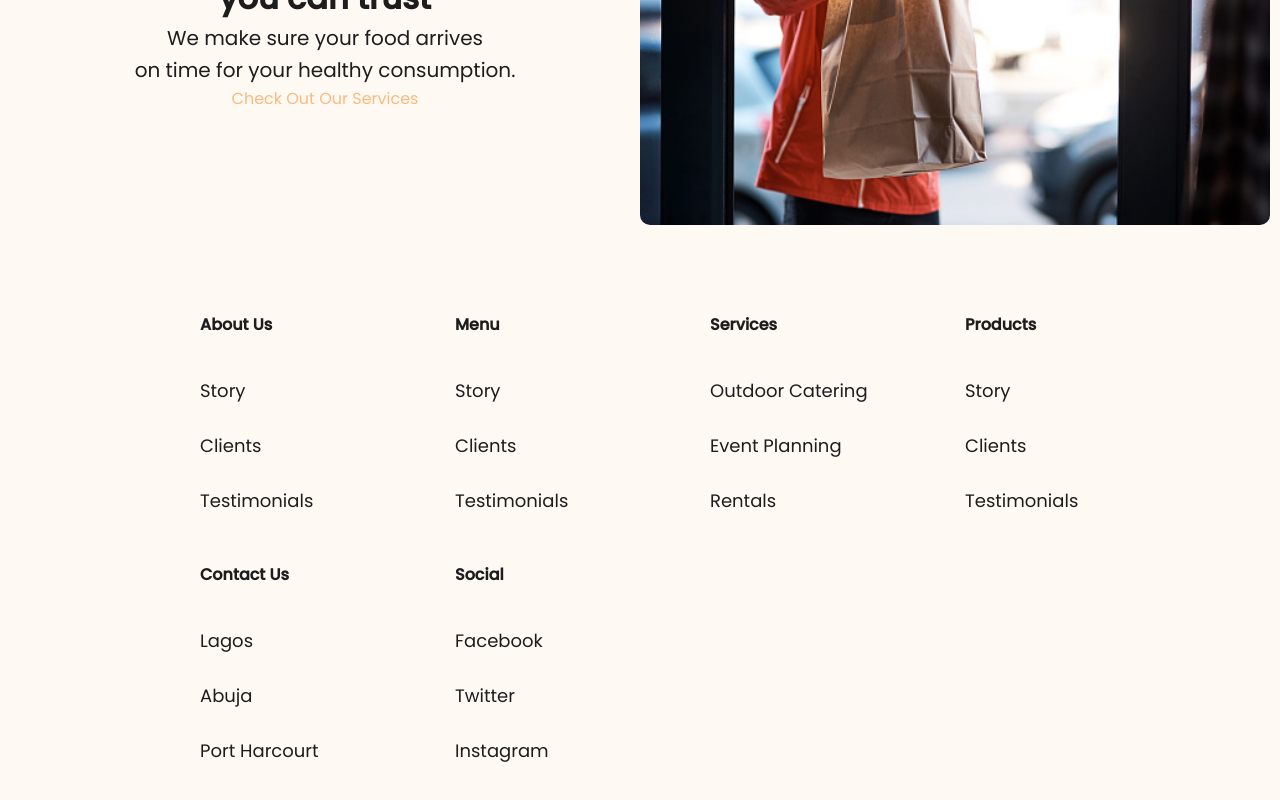
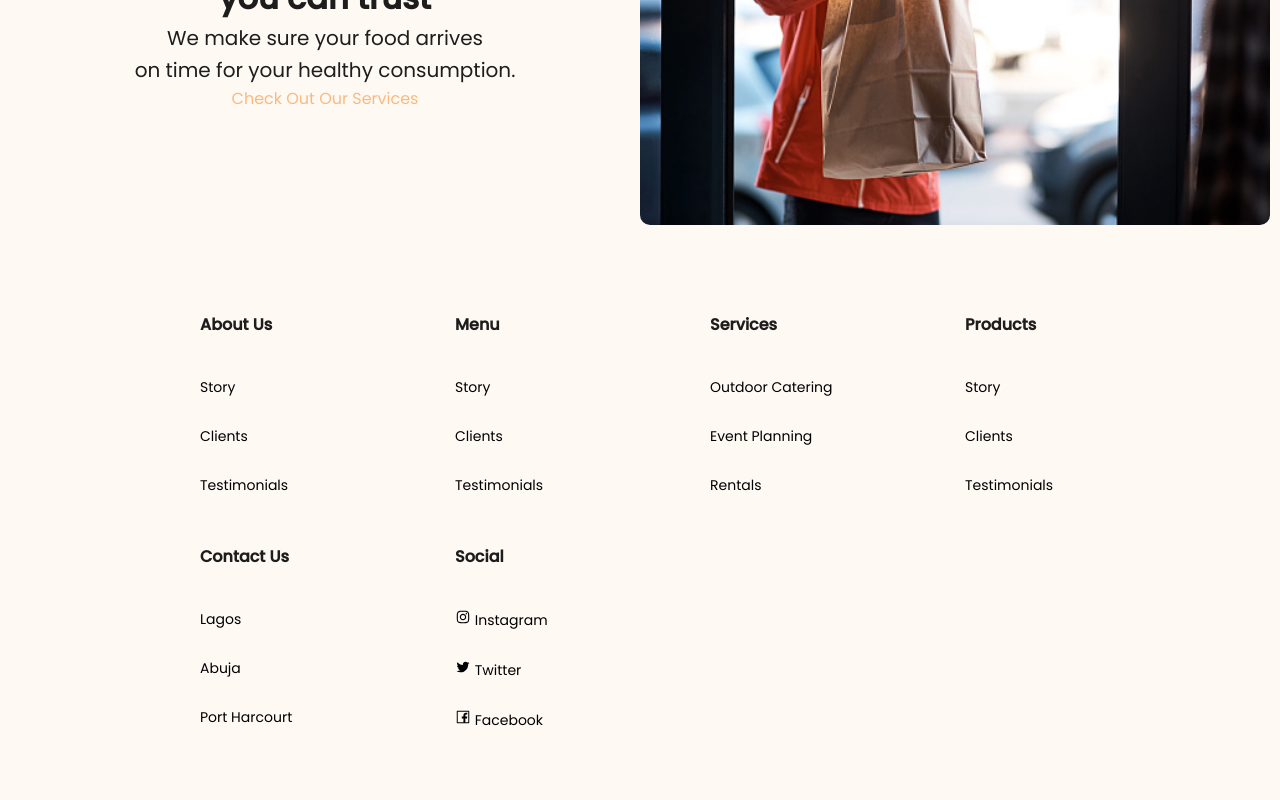
Before and after one commit to St80ene/fast-food-app, a React (Create React App) app: page / in a window 1280 px wide. Shown: the part 1606-2406 px from the top of the page. Built offline with nearby package versions, Linux system fonts and the light colour scheme.

Commit message:
added social icons to footer

```diff
--- a/src/components/Footer/FooterContainers/footer.js
+++ b/src/components/Footer/FooterContainers/footer.js
@@ -1,5 +1,10 @@
 import React from 'react';
 import Footer from '..';
+import {
+  AiOutlineTwitter,
+  AiOutlineFacebook,
+  AiOutlineInstagram,
+} from 'react-icons/ai';
 
 function FooterContainer() {
   return (
@@ -38,9 +43,15 @@ function FooterContainer() {
           </Footer.Column>
           <Footer.Column>
             <Footer.Title>Social</Footer.Title>
-            <Footer.Link href="#">Facebook</Footer.Link>
-            <Footer.Link href="#">Twitter</Footer.Link>
-            <Footer.Link href="#">Instagram</Footer.Link>
+            <Footer.Link href="#">
+              <AiOutlineInstagram /> Instagram
+            </Footer.Link>
+            <Footer.Link href="#">
+              <AiOutlineTwitter /> Twitter
+              </Footer.Link>
+              <Footer.Link href="#">
+                <AiOutlineFacebook /> Facebook
+              </Footer.Link>
           </Footer.Column>
         </Footer.Row>
       </Footer.Wrapper>
--- a/src/components/Footer/styles/footer.js
+++ b/src/components/Footer/styles/footer.js
@@ -31,14 +31,16 @@ const Row = styled.div`
   }
 `;
 
-const Link = styled.div`
-  font-size: 18px;
+const Link = styled.a`
+  font-size: 14px;
   margin-bottom: 28px;
   text-decoration: none;
+  color: black;
 `;
 
-const Title = styled.h3`
+const Title = styled.p`
   margin-bottom: 40px;
+  font-weight: bold;
 `;
 
 export { Container, Column, Row, Title, Link, Wrapper };
```
